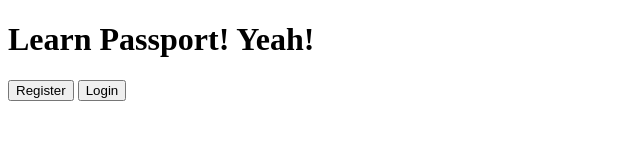
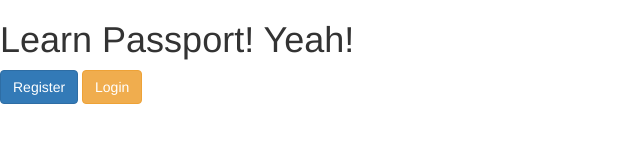
Before and after one commit to YetAnotherJonWilson/passport-pg, a website: page public/views/index.html in a window 1280 px wide. Shown: the whole page, without its empty margins (0-640 px from the left). Drawn offline with nearby package versions, Linux system fonts and the light colour scheme.

Commit message:
added simple bootstrap button styles

```diff
--- a/public/views/index.html
+++ b/public/views/index.html
@@ -3,11 +3,12 @@
   <head>
     <meta charset="utf-8">
     <title>Passport Sandbox</title>
+    <link rel="stylesheet" href="https://maxcdn.bootstrapcdn.com/bootstrap/3.3.7/css/bootstrap.min.css" integrity="sha384-BVYiiSIFeK1dGmJRAkycuHAHRg32OmUcww7on3RYdg4Va+PmSTsz/K68vbdEjh4u" crossorigin="anonymous">
   </head>
   <body>
     <h1>Learn Passport! Yeah!</h1>
-    <input type="button" onclick="location.href='views/register.html';" value="Register" />
-    <input type="button" onclick="location.href='views/login.html';" value="Login" />
+    <input class="btn btn-primary" type="button" onclick="location.href='views/register.html';" value="Register" />
+    <input class="btn btn-warning" type="button" onclick="location.href='views/login.html';" value="Login" />
 
   </body>
 </html>
```
Also changed, not shown: public/views/login.html (+11 -1 lines), public/views/register.html (+3 -1 lines).
